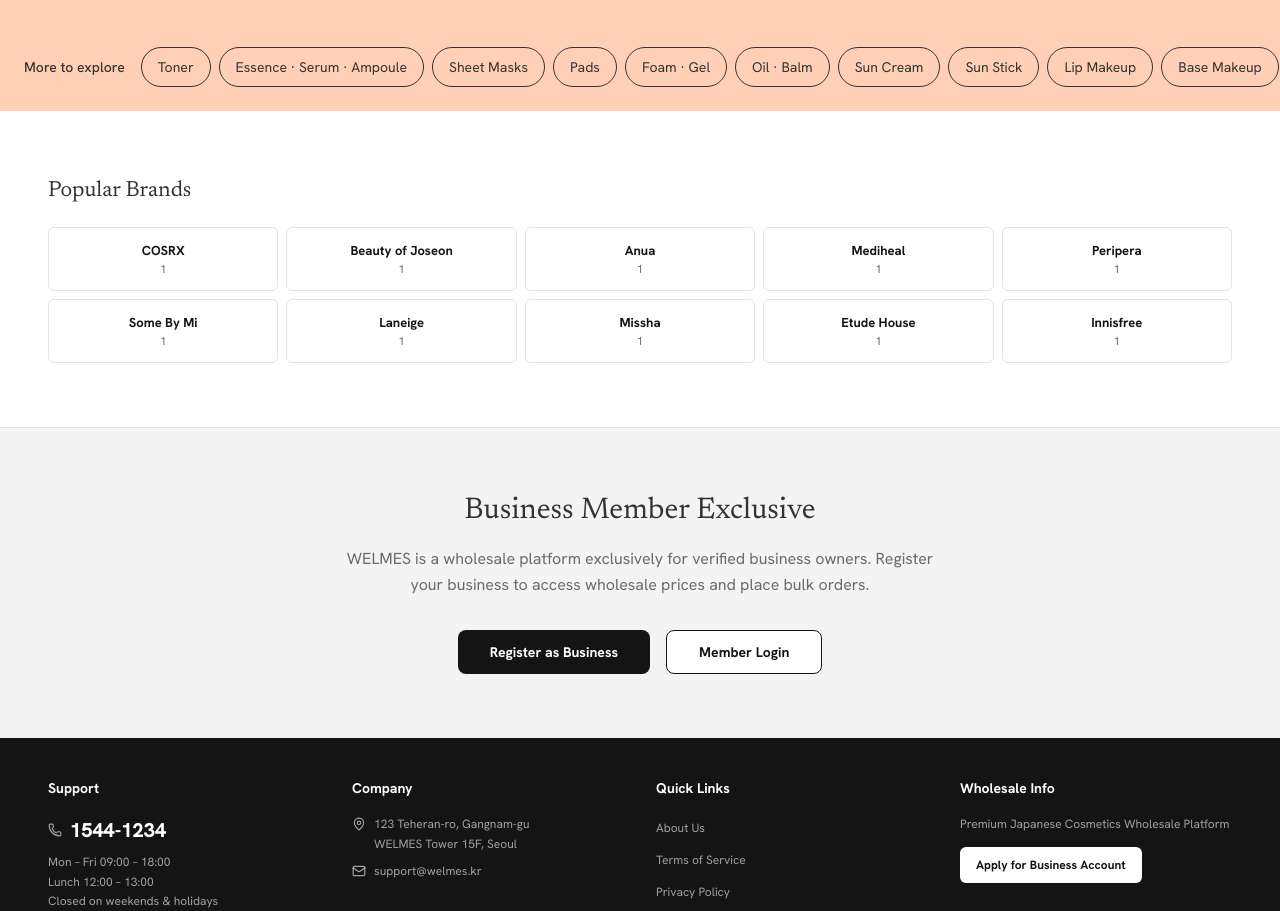
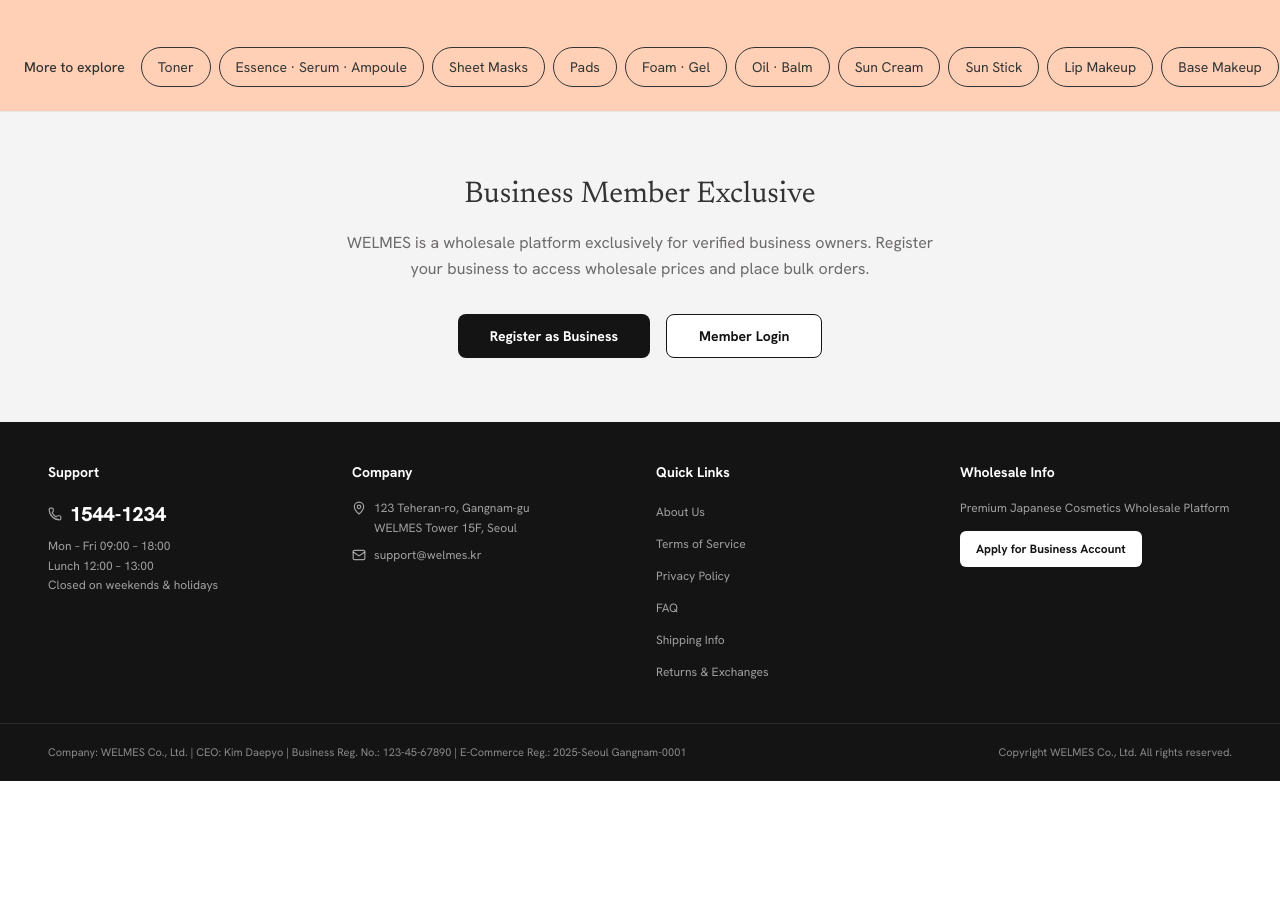
Before and after one commit to welmes-git/welmes-app, a React (Vite) app: page /#/ in a window 1280 px wide. Shown: the part 4127-5038 px from the top of the page. After the commit the page ends 4908 px from the top, so only its background shows below. Built offline with nearby package versions, Linux system fonts and the light colour scheme; no server answers; the database is empty; a web font is replaced by a local one.

Commit message:
Remove Popular Brands section from home
Co-Authored-By: Claude Opus 5 <noreply@anthropic.com>

```diff
--- a/src/pages/Home.tsx
+++ b/src/pages/Home.tsx
@@ -8,7 +8,6 @@ import { ChevronLeft, ChevronRight as ChevronRightIcon } from 'lucide-react';
 import { homeHero } from '../config/banners';
 import { categoryMenuColumns } from '../config/categoryMenu';
 import { useTranslation } from 'react-i18next';
-import { brandsByCount, hasJapanese } from '../lib/utils';
 
 
 export default function Home() {
@@ -24,8 +23,6 @@ export default function Home() {
   // whenever the catalogue held 5 products or fewer.
   const weeklyBest = [...allProducts].sort((a, b) => b.reviews - a.reviews).slice(0, 12);
   const newArrivals = [...allProducts].sort((a, b) => b.id - a.id).slice(0, 12);
-  // From the live catalogue — the old hardcoded list was brands we don't carry
-  const popularBrands = brandsByCount(allProducts).slice(0, 10);
   const categoryGroups = categoryMenuColumns.flat();
   const categoryTrack = useRef<HTMLDivElement>(null);
   // Bottom sign-up banner: 5 scenes, each a highlighted category word + 4 photos.
@@ -345,29 +342,6 @@ export default function Home() {
         </div>
       </section>
 
-      {/* Brand Showcase */}
-      {popularBrands.length > 0 && (
-        <section className="page-container py-16">
-          <h2 className="font-serif text-[22px] font-normal leading-8 text-ink-700 mb-5">
-            {t('home.popularBrands')}
-          </h2>
-          <div className="grid grid-cols-2 gap-2 md:grid-cols-5">
-            {popularBrands.map(([brand, count]) => (
-              <Link
-                key={brand}
-                to={`/products?brand=${encodeURIComponent(brand)}`}
-                className="flex h-16 flex-col items-center justify-center rounded-md border border-line px-3 text-center transition-colors hover:border-ink-900"
-              >
-                <span className={`max-w-full truncate text-[13px] font-bold text-ink-900 ${hasJapanese(brand) ? 'font-jp' : ''}`}>
-                  {brand}
-                </span>
-                <span className="text-[11.5px] tabular-nums text-ink-500">{count}</span>
-              </Link>
-            ))}
-          </div>
-        </section>
-      )}
-
       {/* B2B Info Section */}
       <section className="bg-sunken border-t border-line py-16">
         <div className="page-container text-center">
```
